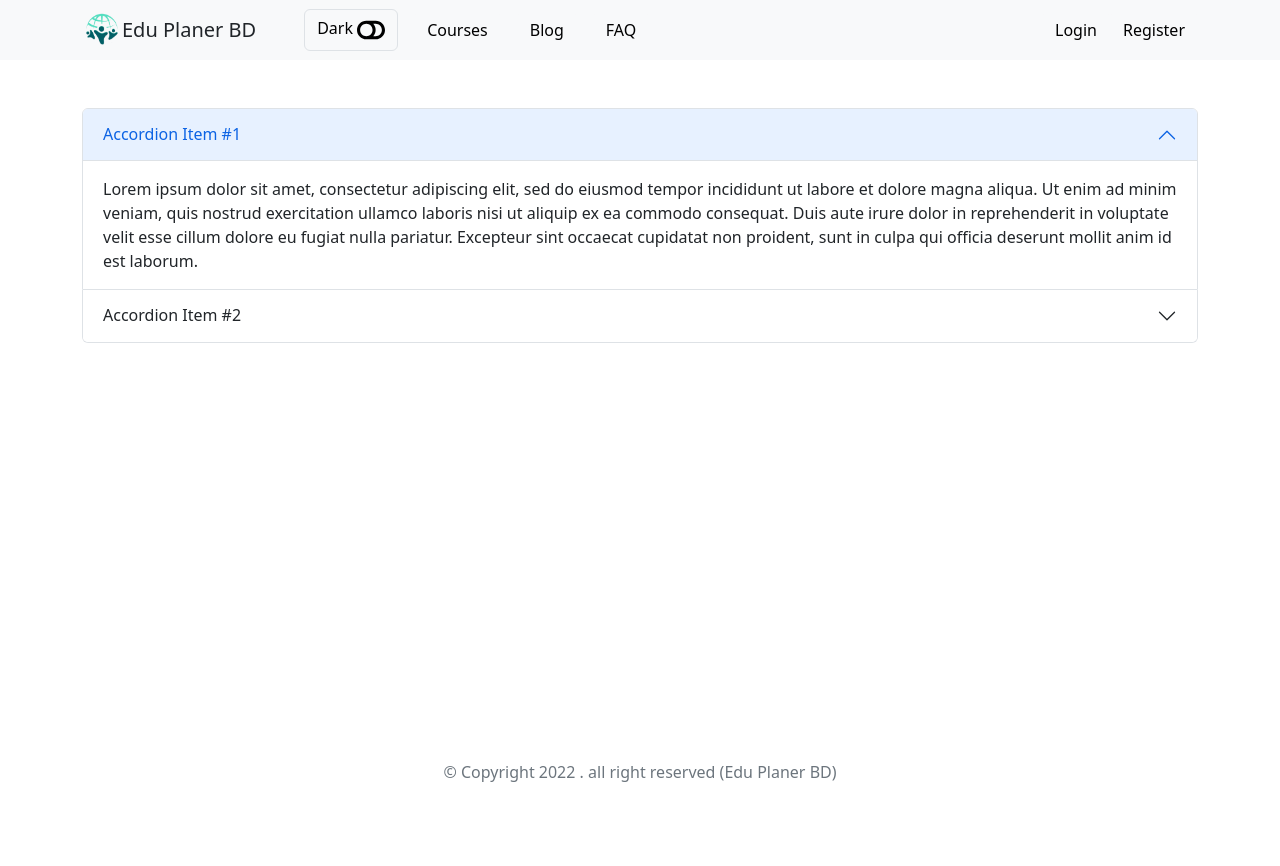
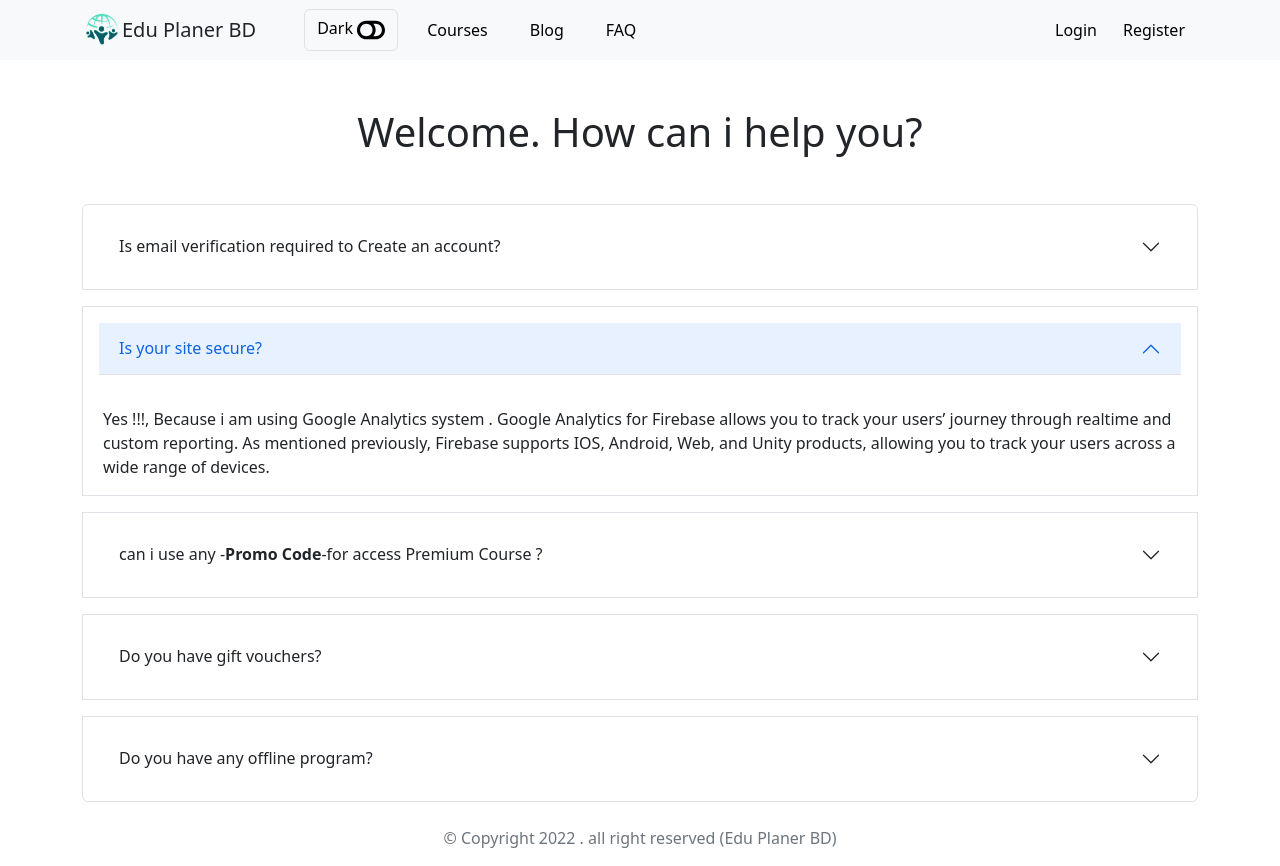
Before and after one commit to Abusayed987/Edu_Planer_BD_Client_SIde, a React (Create React App) app: page /faq in a window 1280 px wide. Before the commit the page ends 800 px from the top, so only its background shows below. Built offline with nearby package versions, Linux system fonts and the light colour scheme; no server answers.

Commit message:
added FAQ

```diff
--- a/src/pages/Faq/Faq.js
+++ b/src/pages/Faq/Faq.js
@@ -1,32 +1,44 @@
 import React from 'react';
 import Accordion from 'react-bootstrap/Accordion';
+import { Link } from 'react-router-dom';
 
 const Faq = () => {
     return (
         <div className='container mt-5'>
-            <Accordion defaultActiveKey="0">
-                <Accordion.Item eventKey="0">
-                    <Accordion.Header>Accordion Item #1</Accordion.Header>
+            <h1 className='text-center m-5'>Welcome. How can i help you?</h1>
+            <Accordion defaultActiveKey="0" >
+                <Accordion.Item eventKey="3" className='border mb-3'>
+                    <Accordion.Header className='m-3'>Is email verification required to Create  an account?</Accordion.Header>
                     <Accordion.Body>
-                        Lorem ipsum dolor sit amet, consectetur adipiscing elit, sed do
-                        eiusmod tempor incididunt ut labore et dolore magna aliqua. Ut enim ad
-                        minim veniam, quis nostrud exercitation ullamco laboris nisi ut
-                        aliquip ex ea commodo consequat. Duis aute irure dolor in
-                        reprehenderit in voluptate velit esse cillum dolore eu fugiat nulla
-                        pariatur. Excepteur sint occaecat cupidatat non proident, sunt in
-                        culpa qui officia deserunt mollit anim id est laborum.
+                        <b className='text-danger'>Yes, It's Mandatory!</b> We do not allow any Unidentified person to Create an account .
                     </Accordion.Body>
                 </Accordion.Item>
-                <Accordion.Item eventKey="1">
-                    <Accordion.Header>Accordion Item #2</Accordion.Header>
+                <Accordion.Item eventKey="0" className='border mb-3'>
+                    <Accordion.Header className='m-3'>Is your site secure? </Accordion.Header>
+                    <Accordion.Body >
+                        Yes !!!, Because i am using Google Analytics system . Google Analytics for Firebase allows you to track your users’ journey through realtime and custom reporting. As mentioned previously, Firebase supports IOS, Android, Web, and Unity products, allowing you to track your users across a wide range of devices.
+                    </Accordion.Body>
+                </Accordion.Item>
+                <Accordion.Item eventKey="1" className='border mb-3'>
+                    <Accordion.Header className='m-3'>can i use any -<b> Promo Code </b> -for access Premium Course ?</Accordion.Header>
+                    <Accordion.Body >
+                        Not now, But You will be notified when we make an offer and For that you need to<Link to='/register' className='text-decoration-none'> create an account</Link> on Ede Planer BD.
+                    </Accordion.Body>
+                </Accordion.Item>
+                <Accordion.Item eventKey="2" className='border mb-3'>
+                    <Accordion.Header className='m-3'>Do you have gift vouchers?
+                    </Accordion.Header>
                     <Accordion.Body>
-                        Lorem ipsum dolor sit amet, consectetur adipiscing elit, sed do
-                        eiusmod tempor incididunt ut labore et dolore magna aliqua. Ut enim ad
-                        minim veniam, quis nostrud exercitation ullamco laboris nisi ut
-                        aliquip ex ea commodo consequat. Duis aute irure dolor in
-                        reprehenderit in voluptate velit esse cillum dolore eu fugiat nulla
-                        pariatur. Excepteur sint occaecat cupidatat non proident, sunt in
-                        culpa qui officia deserunt mollit anim id est laborum.
+                        Yes... <br />
+                        when you login for the first time You will be given a <b className='text-danger'> 25% bonus </b>  on any Premium access.
+                    </Accordion.Body>
+                </Accordion.Item>
+
+                <Accordion.Item eventKey="4" className='border mb-3'>
+                    <Accordion.Header className='m-3'>Do you have any offline program?</Accordion.Header>
+                    <Accordion.Body>
+                        Dear Visitor, <span className='text-success'> No. </span>
+                        This is a fully online based platform
                     </Accordion.Body>
                 </Accordion.Item>
             </Accordion>
```
